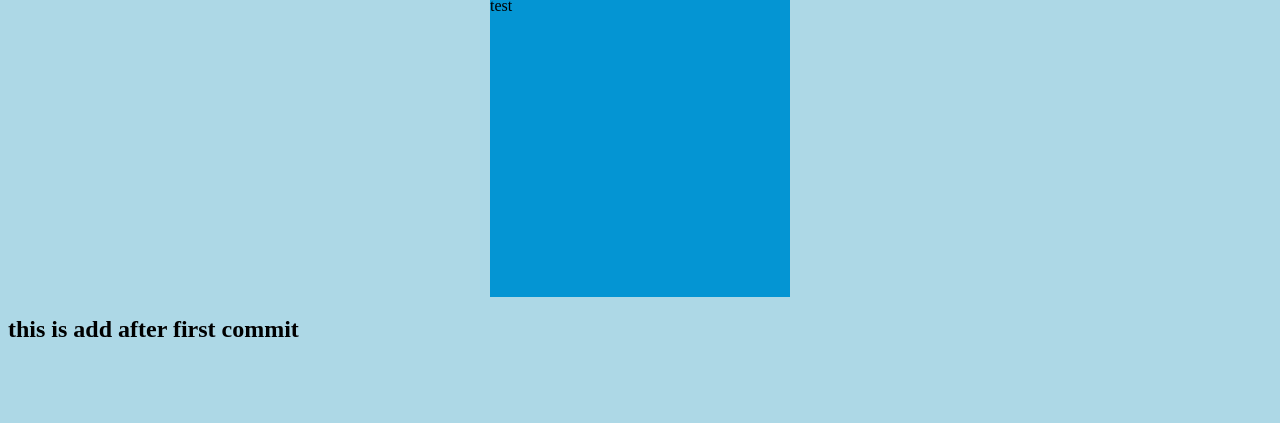
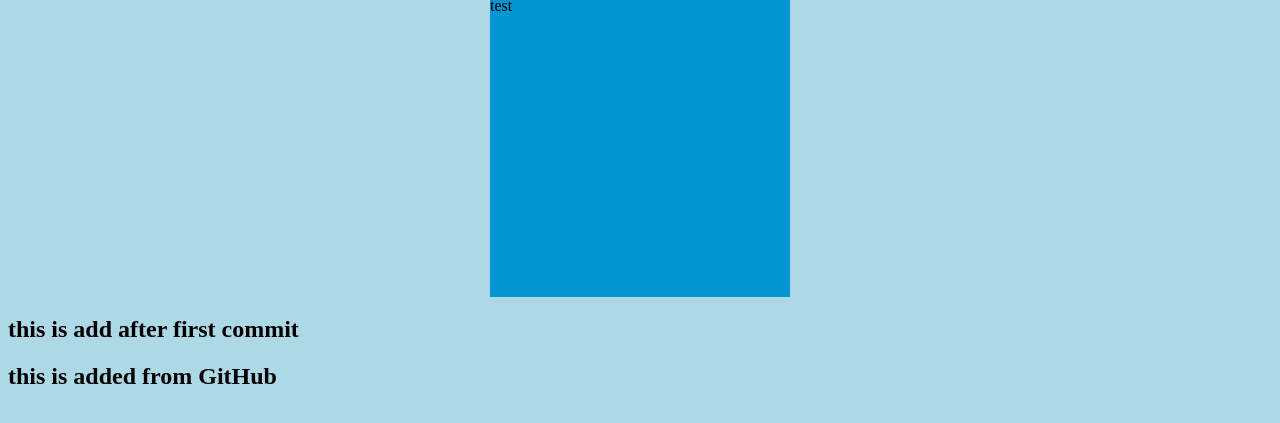
Before and after one commit to rezaull/HTML-CSS, a plain HTML site: page index.html in a window 1280 px wide. Shown: the part 265-688 px from the top of the page. Drawn offline with Linux system fonts and the light colour scheme.

Commit message:
Update index.html

```diff
--- a/index.html
+++ b/index.html
@@ -21,5 +21,8 @@
     <div>
         <h2>this is add after first commit</h2>
     </div>
+     <div>
+        <h2>this is added from GitHub</h2>
+    </div>
 </body>
 </html>
```
